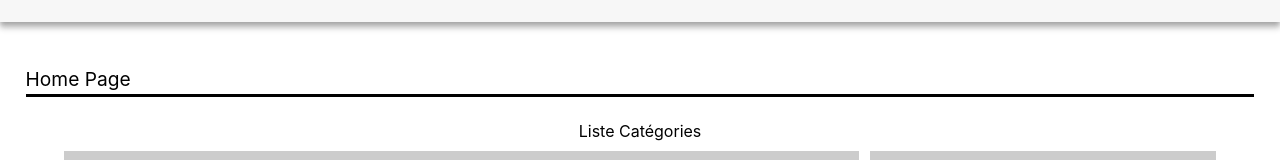
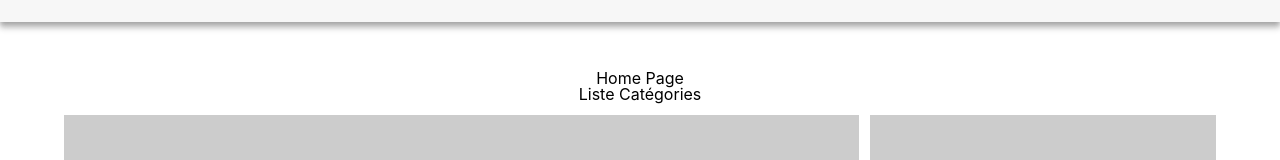
Before and after one commit to lgiacalo/hackathon_foresight, a React (Create React App) app: page / in a window 1280 px wide. Shown: the part 170-330 px from the top of the page. Built offline with nearby package versions, Linux system fonts and the light colour scheme.

Commit message:
test h1 home

```diff
--- a/src/pages/Home.jsx
+++ b/src/pages/Home.jsx
@@ -5,7 +5,7 @@ import "../css/home.css";
 
 const Home = () => {
   return (
-    <div className="pageContainer Home">
+    <main className="pageContainer Home">
       <Helmet>
         <title>Cabinett</title>
         <link rel="canonical" href="https://cabinett.netlify.app/" />
@@ -14,7 +14,7 @@ const Home = () => {
           content="Le spécialiste des toilettes, en tout genre, de tous les pays et pour tous les prix !"
         />
       </Helmet>
-      <h2>Home Page</h2>
+      <h1>Home Page</h1>
       <Link to="/categories/">Liste Catégories</Link>
       <section>
         <article className="animation-phare">
@@ -116,7 +116,7 @@ const Home = () => {
         sint occaecat cupidatat non proident, sunt in culpa qui officia deserunt
         mollit anim id est laborum.
       </article>
-    </div>
+    </main>
   );
 };
 
```
